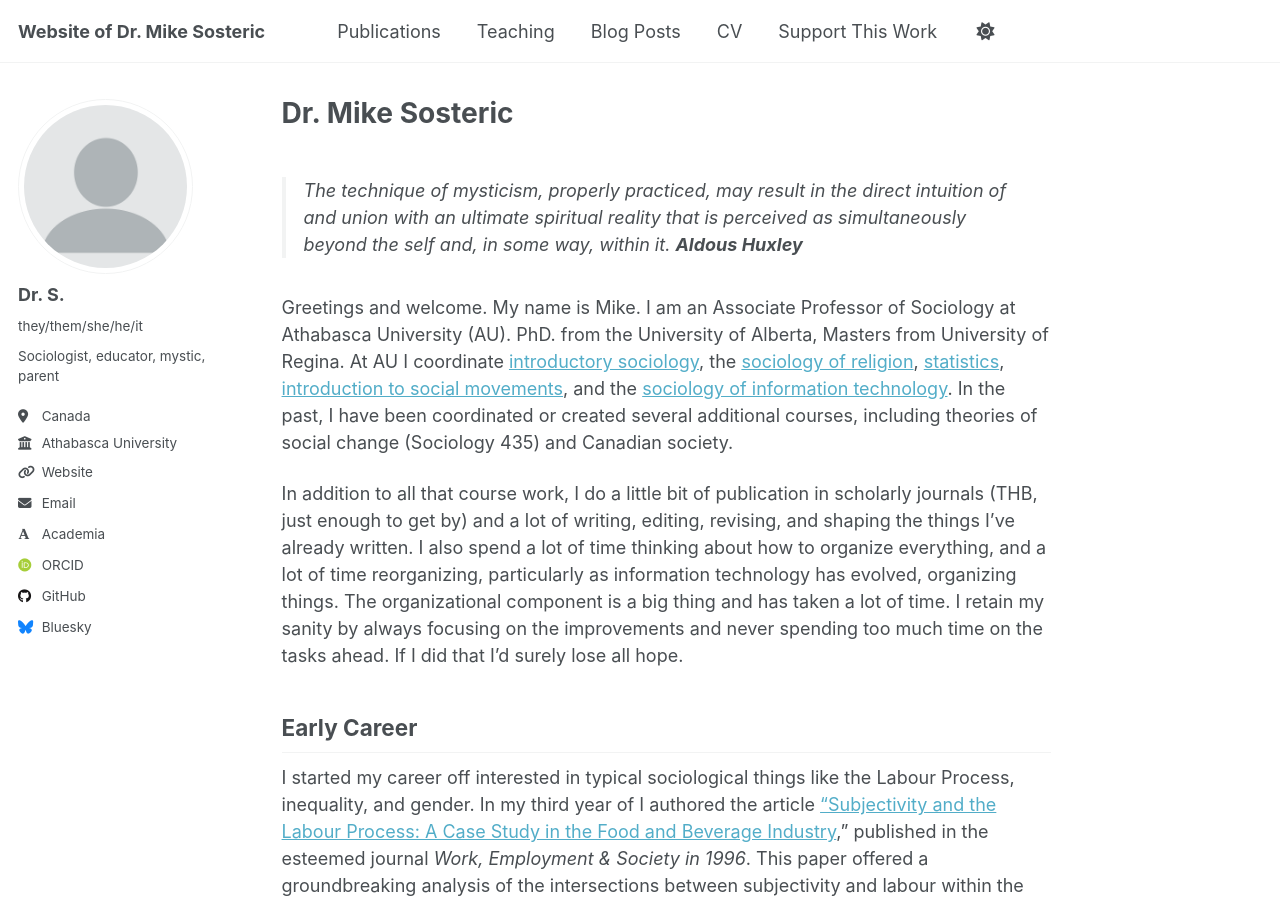
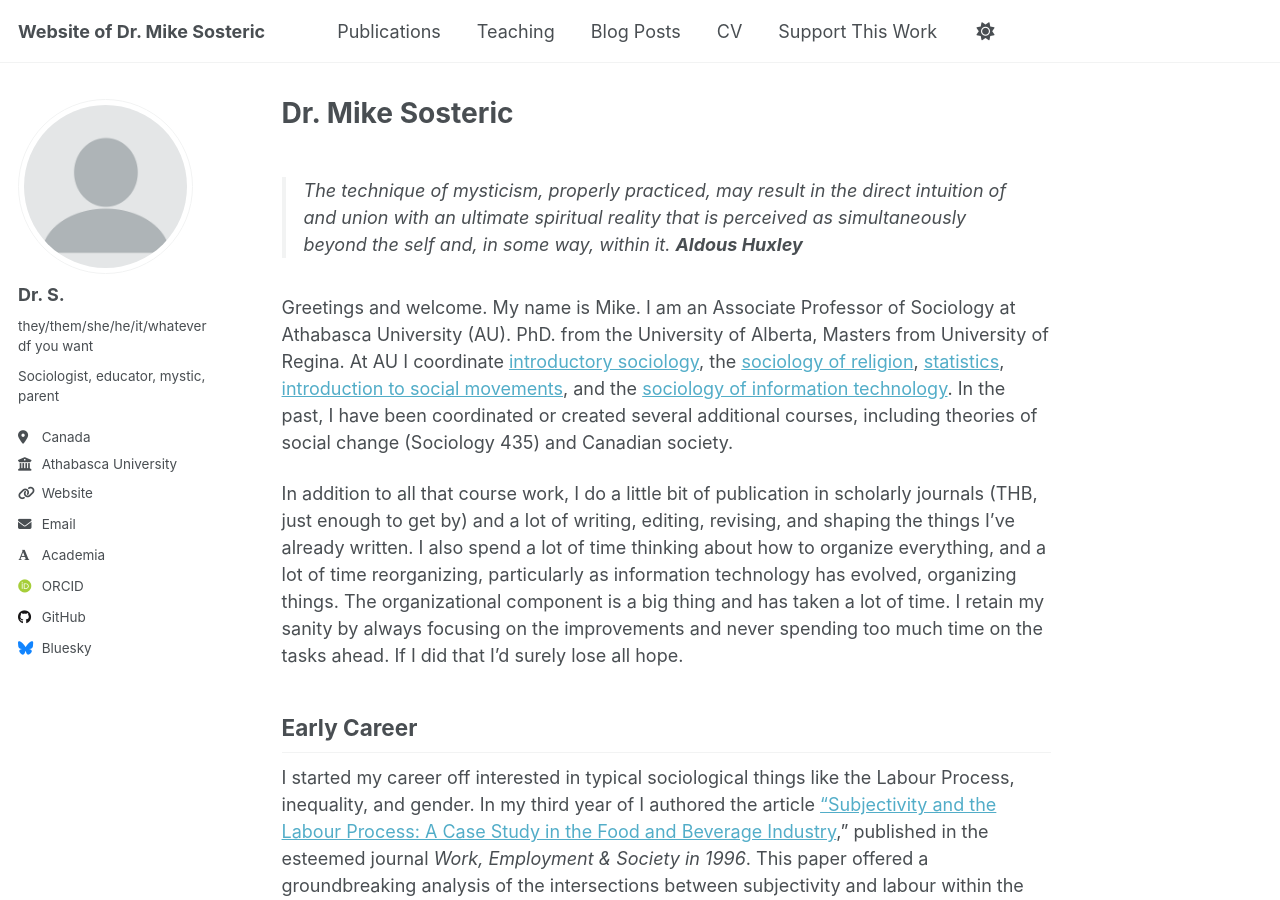
Before and after one commit to s1r0n/Dr.S, a Jekyll site: the page built from _pages/about.md, in a window 1280 px wide and 900 px high. Built offline with Jekyll 4.4.1, drawn with Linux system fonts in a browser that asks for light colours; some web fonts are replaced.

Commit message:
Update _config.yml

```diff
--- a/_config.yml
+++ b/_config.yml
@@ -29,7 +29,7 @@ author:
   # Biographic information
   avatar           : "profile.png"
   name             : "Dr. S."
-  pronouns         : "they/them/she/he/it"
+  pronouns         : "they/them/she/he/it/whatever df you want"
   bio              : "Sociologist, educator, mystic, parent"
   location         : "Canada"
   employer         : "Athabasca University"
```
